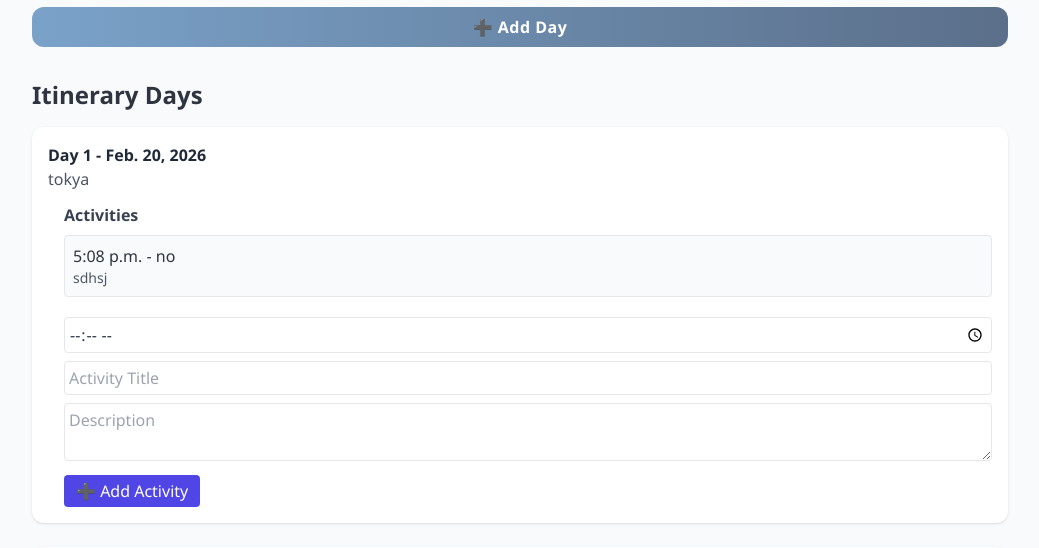
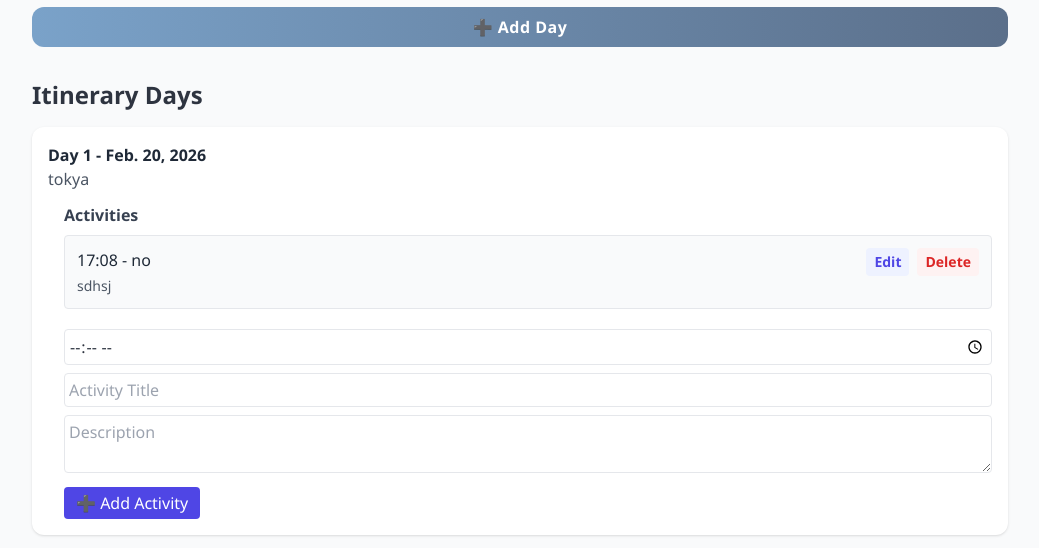
Before and after one commit to Lokesh19-PP/Travel-Planner-Webapp, a Django app: page /itinerary/14/ in a window 1280 px wide. Shown: the part 305-853 px from the top of the page, without its empty margins (120-1159 px from the left). Run offline with Django 4.2, Linux system fonts and the light colour scheme; a user stored in the database is signed in; data comes from the database, SQL or seed files in the repository; some libraries are stand-ins or nearby versions.

Commit message:
feat: add edit and delete for itinerary activities.

```diff
--- a/core/templates/core/itinerary_detail.html
+++ b/core/templates/core/itinerary_detail.html
@@ -60,13 +60,19 @@
                         {% if day.activities.all %}
                             <ul class="space-y-2 mb-3">
                                 {% for activity in day.activities.all %}
-                                <li class="border p-2 rounded bg-gray-50">
-                                    <p class="font-medium">
-                                        {{ activity.time }} - {{ activity.title }}
-                                    </p>
-                                    <p class="text-sm text-gray-600">
-                                        {{ activity.description }}
-                                    </p>
+                                <li class="border p-3 rounded bg-gray-50 flex justify-between items-start">
+                                    <div>
+                                        <p class="font-medium text-gray-800">
+                                            {{ activity.time|time:"H:i" }} - {{ activity.title }}
+                                        </p>
+                                        <p class="text-sm text-gray-600 mt-1">
+                                            {{ activity.description }}
+                                        </p>
+                                    </div>
+                                    <div class="flex flex-col sm:flex-row gap-2 mt-2 sm:mt-0 text-sm">
+                                        <a href="{% url 'edit_activity' activity.id %}" class="text-indigo-600 hover:text-indigo-800 font-semibold px-2 py-1 bg-indigo-50 hover:bg-indigo-100 rounded transition">Edit</a>
+                                        <a href="{% url 'delete_activity' activity.id %}" class="text-red-600 hover:text-red-800 font-semibold px-2 py-1 bg-red-50 hover:bg-red-100 rounded transition">Delete</a>
+                                    </div>
                                 </li>
                                 {% endfor %}
                             </ul>
--- a/core/urls.py
+++ b/core/urls.py
@@ -19,4 +19,6 @@ urlpatterns = [
     path("my-favorites/", views.my_favorites, name="my_favorites"),
     path('itinerary/<int:itinerary_id>/add-day/', views.add_itinerary_day, name='add_day'),
     path("itinerary/day/<int:day_id>/add-activity/", views.add_activity, name="add_activity"),
+    path("activity/<int:activity_id>/edit/", views.edit_activity, name="edit_activity"),
+    path("activity/<int:activity_id>/delete/", views.delete_activity, name="delete_activity"),
 ]
--- a/core/views.py
+++ b/core/views.py
@@ -263,3 +263,26 @@ def add_activity(request, day_id):
     else:
         form = ActivityForm()
     return render(request, "core/add_activity.html", {"form": form, "day": day})
+
+@login_required
+def edit_activity(request, activity_id):
+    activity = get_object_or_404(Activity, id=activity_id, day__itinerary__user=request.user)
+    if request.method == "POST":
+        form = ActivityForm(request.POST, instance=activity)
+        if form.is_valid():
+            form.save()
+            messages.success(request, "Activity updated successfully!")
+            return redirect("itinerary_detail", pk=activity.day.itinerary.id)
+    else:
+        form = ActivityForm(instance=activity)
+    return render(request, "core/edit_activity.html", {"form": form, "activity": activity})
+
+@login_required
+def delete_activity(request, activity_id):
+    activity = get_object_or_404(Activity, id=activity_id, day__itinerary__user=request.user)
+    itinerary_id = activity.day.itinerary.id
+    if request.method == "POST":
+        activity.delete()
+        messages.success(request, "Activity deleted successfully!")
+        return redirect("itinerary_detail", pk=itinerary_id)
+    return render(request, "core/delete_activity_confirm.html", {"activity": activity})
```
Also changed, not shown: core/templates/core/delete_activity_confirm.html (added, +20 -0 lines), core/templates/core/edit_activity.html (added, +22 -0 lines).
